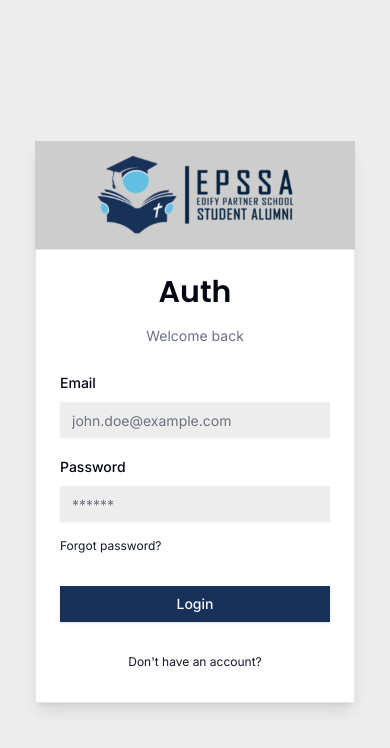
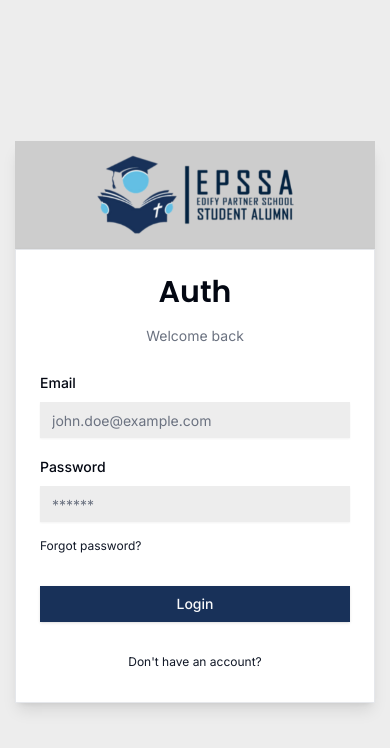
Before and after one commit to Josephboadi/edify-alumni, a Next.js app: page /en/auth/login in a window 390 px wide. Shown: the top 748 px of the page. Built offline with nearby package versions, Linux system fonts and the light colour scheme; no server answers; what prettier would draw is missing.

Commit message:
dialog ui updated commit

```diff
--- a/components/auth/card-wrapper.tsx
+++ b/components/auth/card-wrapper.tsx
@@ -25,7 +25,7 @@ export const CardWrapper = ({
 }: CardWrapperProps) => {
   const { setFormType, formType } = useAppStore();
   return (
-    <div className="grid grid-cols-1 md:grid-cols-7 w-full xs:w-[320px] sm:w-[400px] md:w-[700px]  border-none min-h-[520px] h-full">
+    <div className="grid grid-cols-1 md:grid-cols-7 w-full xs:w-[360px] sm:w-[400px] md:w-[700px]  border-none min-h-[520px] h-full !rounded-xl">
       <div className=" col-span-1 md:col-span-3 bg-[var(--clr-primary-light)]  px-8 pb-1 md:pb-2 pt-1 md:pt-16  flex flex-row md:flex-col items-center justify-center md:items-center md:justify-between md:h-[100%]">
         <div className="w-full flex flex-col justify-between items-center md:h-[320px]">
           <div className="w-[200px] h-[100px] relative">
--- a/components/auth/login-button.tsx
+++ b/components/auth/login-button.tsx
@@ -40,7 +40,7 @@ export const LoginButton = ({
     return (
       <Dialog>
         <DialogTrigger asChild={asChild}>{children}</DialogTrigger>
-        <DialogContent className="p-0  w-max  flex items-center justify-center bg-transparent border-none !z-[10000000] max-h-[96vh] overflow-y-auto no-scrollbar shadow-lg">
+        <DialogContent className="p-0  w-max  flex items-center justify-center bg-transparent border-none !z-[10000000] max-h-[96vh] overflow-y-auto no-scrollbar shadow-lg !rounded-xl">
           {formType === "login" ? <LoginForm /> : <RegisterForm />}
         </DialogContent>
       </Dialog>
--- a/components/auth/register-button.tsx
+++ b/components/auth/register-button.tsx
@@ -30,7 +30,7 @@ export const RegisterButton = ({
     return (
       <Dialog>
         <DialogTrigger asChild={asChild}>{children}</DialogTrigger>
-        <DialogContent className="p-0  w-max  flex items-center justify-center bg-transparent border-none !z-[10000000] max-h-[96vh] overflow-y-auto no-scrollbar shadow-lg">
+        <DialogContent className="p-0  w-max  flex items-center justify-center bg-transparent border-none !z-[10000000] max-h-[96vh] overflow-y-auto no-scrollbar shadow-lg !rounded-xl">
           <RegisterForm />
         </DialogContent>
       </Dialog>
```
